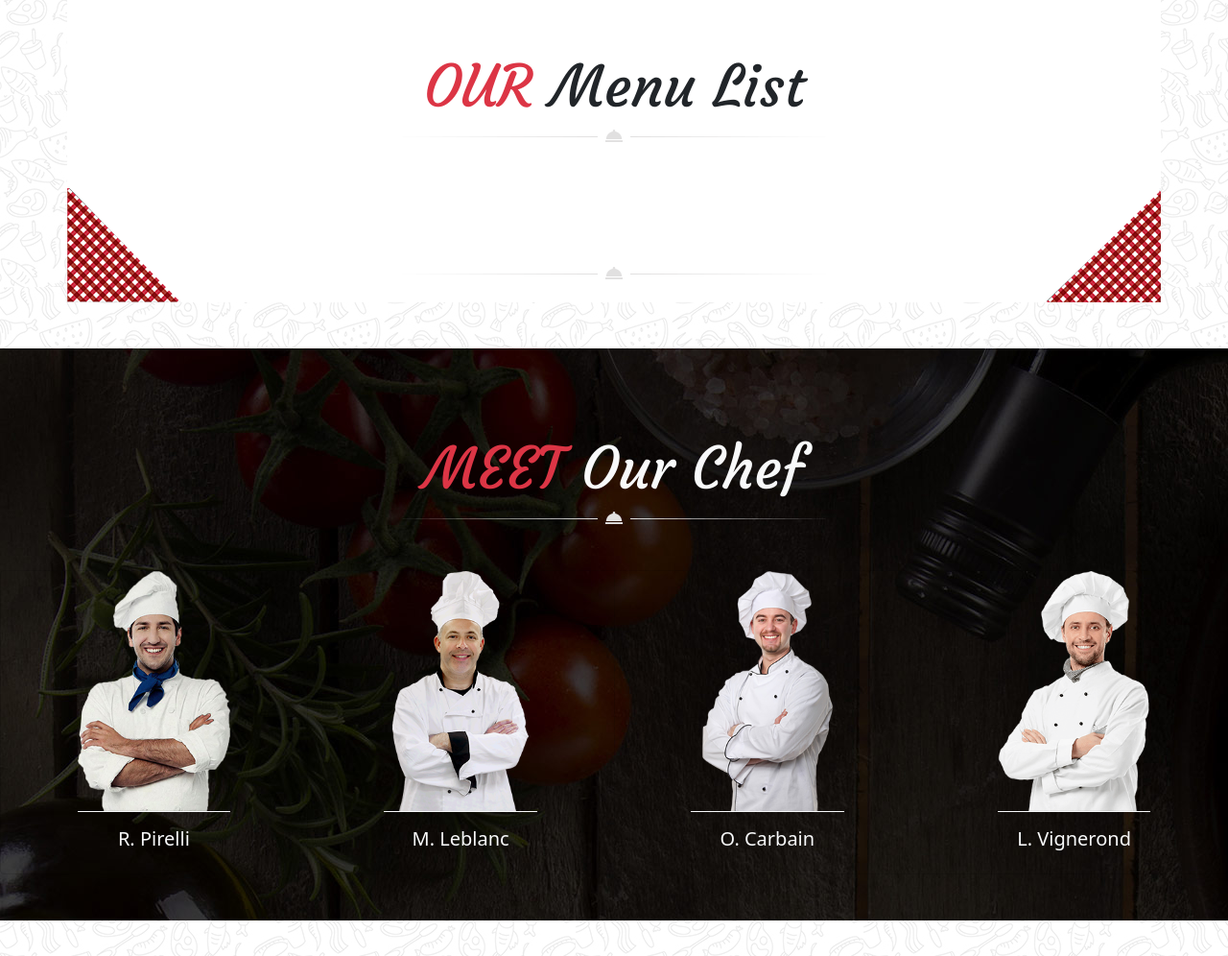
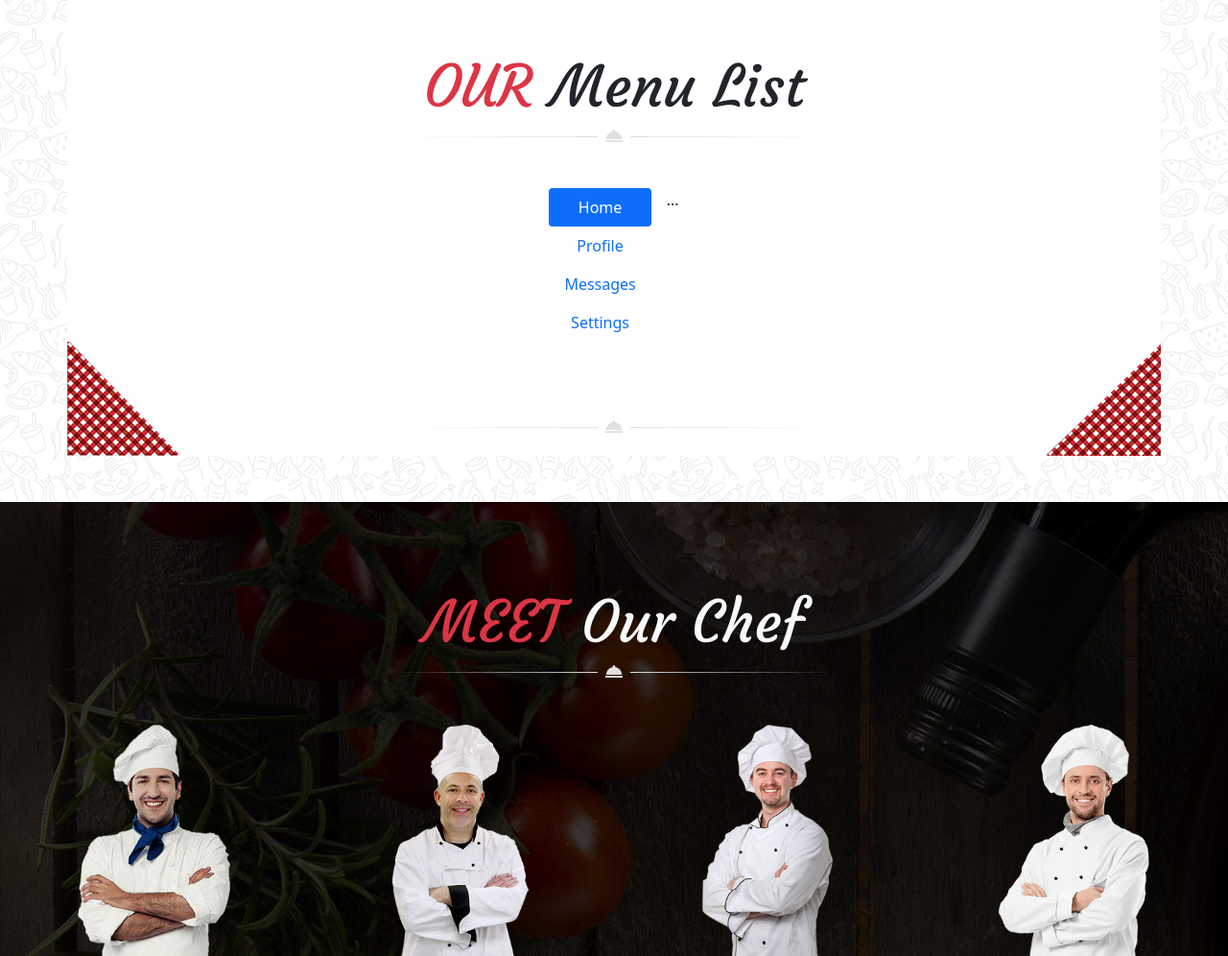
Before and after one commit to Hndrckx/git_bootstrap_les_chefs, a website: page index.html in a window 1280 px wide. Shown: the part 1336-2332 px from the top of the page at 96% size. Drawn offline with nearby package versions, Linux system fonts and the light colour scheme.

Commit message:
menu_begin_AH

```diff
--- a/index.html
+++ b/index.html
@@ -162,6 +162,35 @@
                             <span class="text-danger">OUR</span> Menu List</p>
                         <div class="d-flex justify-content-center">
                             <img src="./public/img/decoration_line.png">
+                        </div>
+                    </div>
+                    <div class="d-flex justify-content-center">
+                        <div class="d-flex align-items-start">
+                            <div class="nav flex-column nav-pills me-3" id="v-pills-tab" role="tablist"
+                                aria-orientation="vertical">
+                                <button class="nav-link active" id="v-pills-home-tab" data-bs-toggle="pill"
+                                    data-bs-target="#v-pills-home" type="button" role="tab" aria-controls="v-pills-home"
+                                    aria-selected="true">Home</button>
+                                <button class="nav-link" id="v-pills-profile-tab" data-bs-toggle="pill"
+                                    data-bs-target="#v-pills-profile" type="button" role="tab"
+                                    aria-controls="v-pills-profile" aria-selected="false">Profile</button>
+                                <button class="nav-link" id="v-pills-messages-tab" data-bs-toggle="pill"
+                                    data-bs-target="#v-pills-messages" type="button" role="tab"
+                                    aria-controls="v-pills-messages" aria-selected="false">Messages</button>
+                                <button class="nav-link" id="v-pills-settings-tab" data-bs-toggle="pill"
+                                    data-bs-target="#v-pills-settings" type="button" role="tab"
+                                    aria-controls="v-pills-settings" aria-selected="false">Settings</button>
+                            </div>
+                            <div class="tab-content" id="v-pills-tabContent">
+                                <div class="tab-pane fade show active" id="v-pills-home" role="tabpanel"
+                                    aria-labelledby="v-pills-home-tab">...</div>
+                                <div class="tab-pane fade" id="v-pills-profile" role="tabpanel"
+                                    aria-labelledby="v-pills-profile-tab">...</div>
+                                <div class="tab-pane fade" id="v-pills-messages" role="tabpanel"
+                                    aria-labelledby="v-pills-messages-tab">...</div>
+                                <div class="tab-pane fade" id="v-pills-settings" role="tabpanel"
+                                    aria-labelledby="v-pills-settings-tab">...</div>
+                            </div>
                         </div>
                     </div>
                     <!--Menu End-->
```
